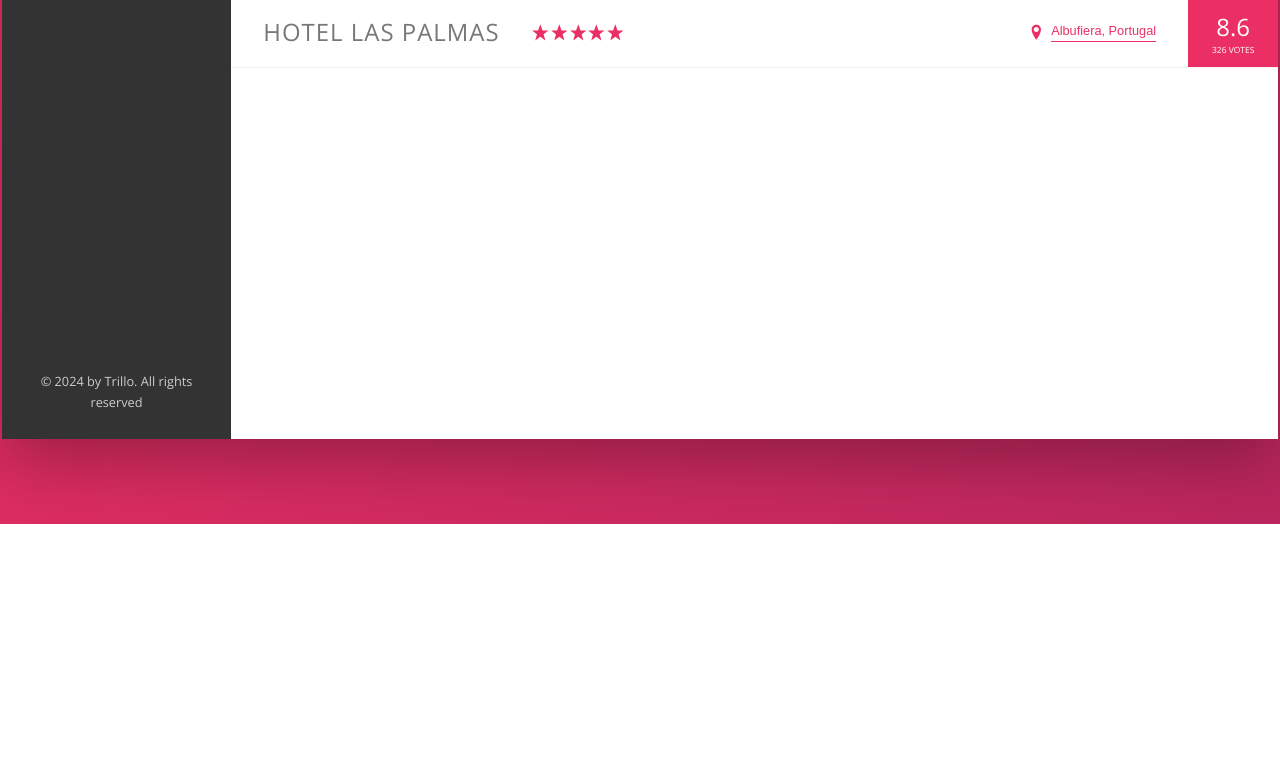
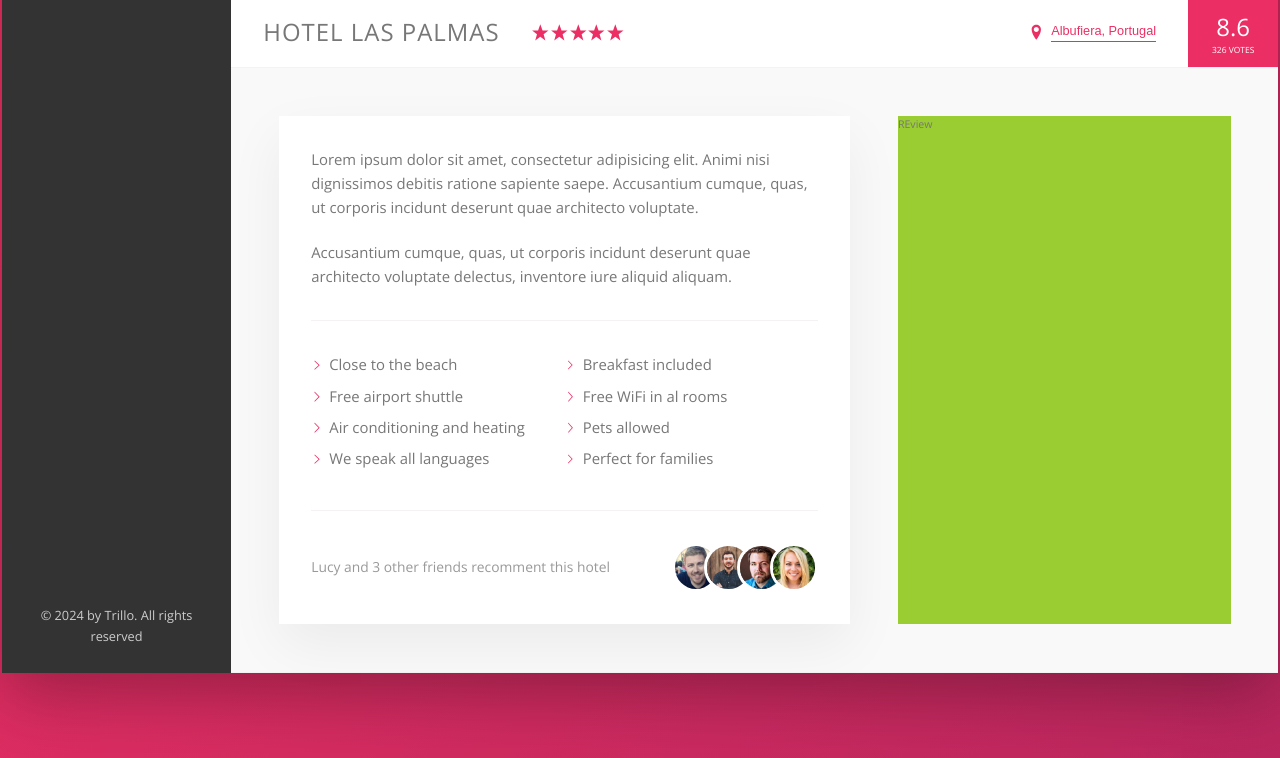
Before and after one commit to natalya-sv/css-course, a website: page Trillo/index.html in a window 1280 px wide. Shown: the part 572-1330 px from the top of the page. Before the commit the page ends 1096 px from the top, so only its background shows below. Drawn offline with nearby package versions, Linux system fonts and the light colour scheme.

Commit message:
add description section

```diff
--- a/Trillo/index.html
+++ b/Trillo/index.html
@@ -139,6 +139,58 @@
               <div class="overview__rating-count">326 votes</div>
             </div>
           </div>
+
+          <div class="detail">
+            <div class="description">
+              <p class="paragraph">
+                Lorem ipsum dolor sit amet, consectetur adipisicing elit. Animi
+                nisi dignissimos debitis ratione sapiente saepe. Accusantium
+                cumque, quas, ut corporis incidunt deserunt quae architecto
+                voluptate.
+              </p>
+              <p class="paragraph">
+                Accusantium cumque, quas, ut corporis incidunt deserunt quae
+                architecto voluptate delectus, inventore iure aliquid aliquam.
+              </p>
+              <ul class="list">
+                <li class="list__item">Close to the beach</li>
+                <li class="list__item">Breakfast included</li>
+                <li class="list__item">Free airport shuttle</li>
+                <li class="list__item">Free WiFi in al rooms</li>
+                <li class="list__item">Air conditioning and heating</li>
+                <li class="list__item">Pets allowed</li>
+                <li class="list__item">We speak all languages</li>
+                <li class="list__item">Perfect for families</li>
+              </ul>
+              <div class="recommend">
+                <p class="recommend__count">
+                  Lucy and 3 other friends recomment this hotel
+                </p>
+                <div class="recommend__friends"></div>
+                <img
+                  src="img/user-3.jpg"
+                  alt="Friend 1"
+                  class="recommend__photo"
+                />
+                <img
+                  src="img/user-4.jpg"
+                  alt="Friend 2"
+                  class="recommend__photo"
+                />
+                <img
+                  src="img/user-5.jpg"
+                  alt="Friend 3"
+                  class="recommend__photo"
+                />
+                <img
+                  src="img/user-6.jpg"
+                  alt="Friend 4"
+                  class="recommend__photo"
+                />
+              </div>
+            </div>
+            <div class="user-reviews">REview</div>
+          </div>
         </main>
       </div>
     </div>
--- a/Trillo/sass/_base.scss
+++ b/Trillo/sass/_base.scss
@@ -12,6 +12,8 @@
   --color-grey-dark-2: #777;
   --color-grey-dark-3: #999;
   --shadow-dark: 0 2rem 6rem rgba(0, 0, 0, 0.3);
+  --line: 1px solid var(--color-grey-light-2);
+  --shadow-light: 0 2rem 5rem rgba(0, 0, 0, 0.06);
 }
 // global reset
 * {
--- a/Trillo/sass/_components.scss
+++ b/Trillo/sass/_components.scss
@@ -174,7 +174,7 @@
 .overview {
   display: flex;
   justify-content: space-between;
-  border-bottom: 1px solid var(--color-grey-light-2);
+  border-bottom: var(--line);
   align-items: center;
 
   &__heading {
@@ -261,3 +261,65 @@
     box-shadow: none;
   }
 }
+
+.paragraph:not(:last-of-type) {
+  margin-bottom: 2rem;
+}
+.description {
+}
+
+.list {
+  list-style: none;
+  margin: 3rem 0;
+  padding: 3rem 0;
+  border-top: var(--line);
+  border-bottom: var(--line);
+  display: flex;
+  flex-wrap: wrap;
+  &__item {
+    flex: 0 0 50%;
+    margin-bottom: 0.7rem;
+  }
+
+  &__item::before {
+    content: "";
+    display: inline-block;
+    height: 1rem;
+    width: 1rem;
+    margin-right: 0.7rem;
+    //older browsers
+    // background-image: url(../img/chevron-thin-right.svg);
+    // background-size: cover;
+
+    //newer broswers use masks
+    background-color: var(--color-primary);
+    -webkit-mask-image: url(../img/chevron-thin-right.svg);
+    -webkit-mask-size: cover;
+    mask-image: url(../img/chevron-thin-right.svg);
+    mask-size: cover;
+  }
+}
+.recommend {
+  font-size: 1.3rem;
+  color: var(--color-grey-dark-3);
+  display: flex;
+  align-items: center;
+
+  &__count {
+    margin-right: auto;
+  }
+
+  &__friends {
+  }
+  &__photo {
+    box-sizing: content-box;
+    height: 4rem;
+    width: 4rem;
+    border-radius: 50%;
+    border: 3px solid #fff;
+
+    &:not(:last-child) {
+      margin-right: -1.5rem;
+    }
+  }
+}
--- a/Trillo/sass/_layout.scss
+++ b/Trillo/sass/_layout.scss
@@ -9,7 +9,7 @@
 .header {
   height: 7rem;
   background-color: #fff;
-  border-bottom: 1px solid var(--color-grey-light-2);
+  border-bottom: var(--line);
   display: flex;
   justify-content: space-between;
   align-items: center;
@@ -31,5 +31,22 @@
 .hotel-view {
   background-color: #fff;
   flex: 1;
-  height: 80rem;
 }
+.detail {
+  display: flex;
+  padding: 4.5rem;
+  background-color: var(--color-grey-light-1);
+  border-bottom: var(--line);
+}
+.description {
+  font-size: 1.4rem;
+  background-color: #fff;
+  box-shadow: var(--shadow-light);
+  padding: 3rem;
+  flex: 0 0 60%;
+  margin-right: 4.5rem;
+}
+.user-reviews {
+  background-color: yellowgreen;
+  flex: 1;
+}
```
Also changed, not shown: Trillo/css/style.css.
